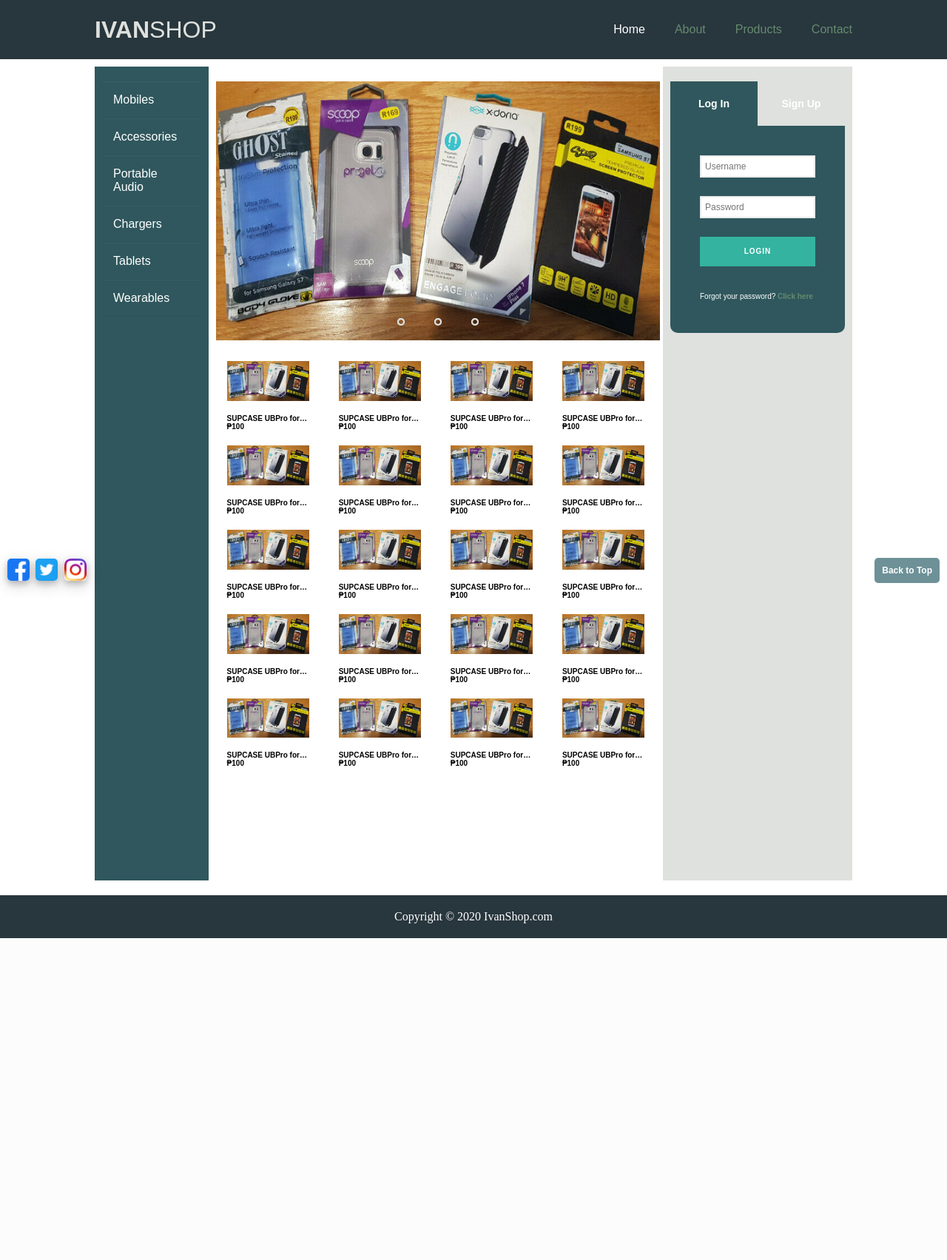
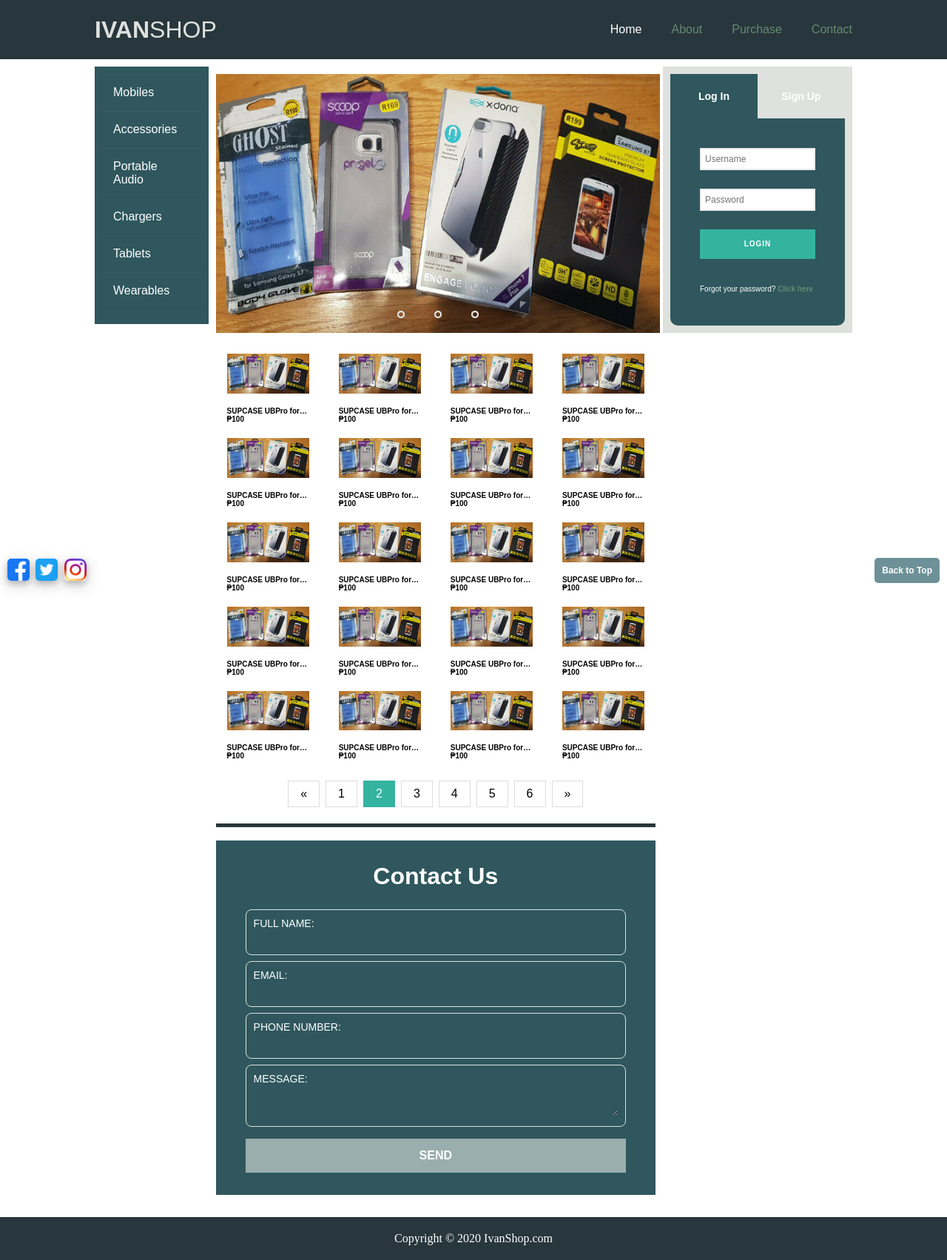
Before and after one commit to t3rrific00/ivanshop, a PHP site: page / in a window 1280 px wide. Shown: the whole page at 74% size. Before the commit the page ends 1268 px from the top, so only its background shows below. Run offline with PHP 8.4, Linux system fonts and the light colour scheme; some libraries are stand-ins or nearby versions.

Commit message:
add contact us

```diff
--- a/css/style.css
+++ b/css/style.css
@@ -1,3 +1,13 @@
+/*
+  #dee1dd
+  #c4cdc1
+  #99aead
+  #6d9197
+  #658b6f
+  #2f575d
+  #28363d
+*/
+
 * {
   margin: 0;
   padding: 0;
@@ -14,7 +24,6 @@
 .column {
   float: left;
   padding: 10px;
-  height: 1100px; /*Should be removed. Only for demonstration*/
 }
 
 .left {
@@ -296,7 +305,7 @@
   border: 2px solid #34b3a0;
 }
 
-.btn-form {
+.btn-right {
   width: 100%;
   background: #34b3a0;
   height: 40px;
@@ -423,7 +432,90 @@
 }
 
 .fix-btn:hover {
-  background-color: #555; /* Add a dark-grey background on hover */
+  background-color: #555;
+}
+
+.pagination-center {
+  text-align: center;
+}
+
+.pagination {
+  display: inline-block;
+}
+
+.pagination a {
+  color: black;
+  float: left;
+  padding: 8px 16px;
+  text-decoration: none;
+  transition: background-color 0.3s;
+  border: 1px solid #ddd;
+  margin: 0 4px;
+}
+
+.pagination a.active {
+  background-color: #34b3a0;
+  color: white;
+  border: 1px solid#34b3a0;
+}
+
+.pagination a:hover:not(.active) {
+  background-color: #ddd;
+}
+
+.contact-form {
+  width: 100%;
+  background: #2f575d;
+  top: 50%;
+  left: 50%;
+  padding: 30px 40px;
+  box-sizing: border-box;
+  text-align: center;
+}
+
+.contact-form {
+  margin-top: 0;
+  font-weight: 200;
+}
+
+.txtbox-contact {
+  border: 1px solid #dee1dd;
+  margin: 8px 0;
+  padding: 10px 10px;
+  border-radius: 8px;
+}
+
+.txtbox-contact label {
+  display: block;
+  text-align: left;
+  text-transform: uppercase;
+  color: #fff;
+  font-size: 14px;
+}
+
+.txtbox-contact input,
+.txtbox-contact textarea {
+  width: 100%;
+  border: none;
+  background: none;
+  outline: none;
+  color: #fff;
+  font-family: Arial, Helvetica, sans-serif;
+  font-size: 16px;
+  margin-top: 6px;
+  font-weight: normal;
+}
+
+.btn-bottom {
+  display: inline-block;
+  background: #99aead;
+  padding: 14px 0;
+  color: #fff;
+  text-transform: uppercase;
+  font-weight: bold;
+  cursor: pointer;
+  margin-top: 8px;
+  width: 100%;
 }
 
 @media (max-width: 600px) {
--- a/index.html
+++ b/index.html
@@ -17,14 +17,14 @@
             <ul class="navigation">
                 <a href="http://127.0.0.1:5500/index.html"><li style="color: #fff;">Home</li></a>
                 <a href="http://127.0.0.1:5500/about.html"><li>About</li></a>
-                <a><li>Products</li></a>
-                <a><li>Contact</li></a>
+                <a><li>Purchase</li></a>
+                <a onclick="bottomFunction()"><li>Contact</li></a>
             </ul>
         </div>
     </div>
     <div class="container">
     <div class="row">
-      <div class="column left" style="background-color:#2f575d; margin: 10px 0;">
+      <div class="column left" style="background-color:#2f575d; padding-top: 0px; margin: 10px 0;">
         <div class="wrapper">
           <div class="sidebar">
               <ul>
@@ -38,7 +38,7 @@
           </div>
       </div>
       </div>
-      <div class="column middle" style="background-color:#fff; padding-top: 20px; margin: 10px 0;">
+      <div class="column middle" style="background-color:#fff; padding-top: 10px; margin: 10px 0;">
         <!--image slider start-->
         <div class="slider">
         <div class="slides">
@@ -251,9 +251,52 @@
         </div>
       </div>
     </div>
+    <br>
+    <!--Start Pagination-->
+    <div class="pagination-center">
+      <div class="pagination">
+      <a href="#">&laquo;</a>
+      <a href="#">1</a>
+      <a href="#" class="active">2</a>
+      <a href="#">3</a>
+      <a href="#">4</a>
+      <a href="#">5</a>
+      <a href="#">6</a>
+      <a href="#">&raquo;</a>
+      </div>
+    </div>
+    <!--End Pagination-->
+
+    <br>
+    <hr style="height:5px;border-width:0;background-color:#28363d">
+    <br>
+
+    <!--Start Contact Form-->
+    <div class="contact-form">
+    <h1 style="color: #fff;">Contact Us</h1>
+    <br>
+    <div class="txtbox-contact">
+      <label>Full Name:</label>
+      <input type="text" name="fullname">
+    </div>
+    <div class="txtbox-contact">
+      <label>Email:</label>
+      <input type="email" name="email">
+    </div>
+    <div class="txtbox-contact">
+      <label>Phone Number:</label>
+      <input type="text" name="phonenumber">
+    </div>
+    <div class="txtbox-contact">
+      <label>Message:</label>
+      <textarea></textarea>
+    </div>
+    <a class="btn-bottom">Send</a>
+    </div>
+    <!--End Contact Form-->
 
     </div>
-    <div class="column right" style="background-color:#dee1dd; padding-top: 20px; margin: 10px 0;">
+    <div class="column right" style="background-color:#dee1dd; padding-top: 10px; margin: 10px 0;">
       <div class="wrapper-login">
         <div class="container-login">
           <div class="login">Log In</div>
@@ -261,14 +304,14 @@
           <div class="login-form">
               <input type="text" class="input-form" placeholder="Username"><br />
               <input type="password" class="input-form" placeholder="Password"><br />
-              <div class="btn-form">Login</div>
+              <div class="btn-right">Login</div>
               <span class="forgot-form">Forgot your password? <a href="#">Click here</a></span>
            </div>
            <div class="signup-form" hidden>
             <input type="text" class="input-form" placeholder="Email Address"><br />
             <input type="text" class="input-form" placeholder="Username"><br />
             <input type="password" class="input-form" placeholder="Password"><br />
-            <div class="btn-form">Create</div>
+            <div class="btn-right">Create</div>
          </div>
         </div>
       </div>
--- a/js/bridge.js
+++ b/js/bridge.js
@@ -45,6 +45,11 @@
   document.documentElement.scrollTop = 0; // For Chrome, Firefox, IE and Opera
 }
 
+// When the user clicks on the button, scroll to the bottom of the document
+function bottomFunction() {
+  window.scrollTo(0,document.body.scrollHeight);
+}
+
 setInterval(function () {
   document.getElementById("radio" + counter).checked = true;
   counter++;
```
Also changed, not shown: about.html (+36 -8 lines).
